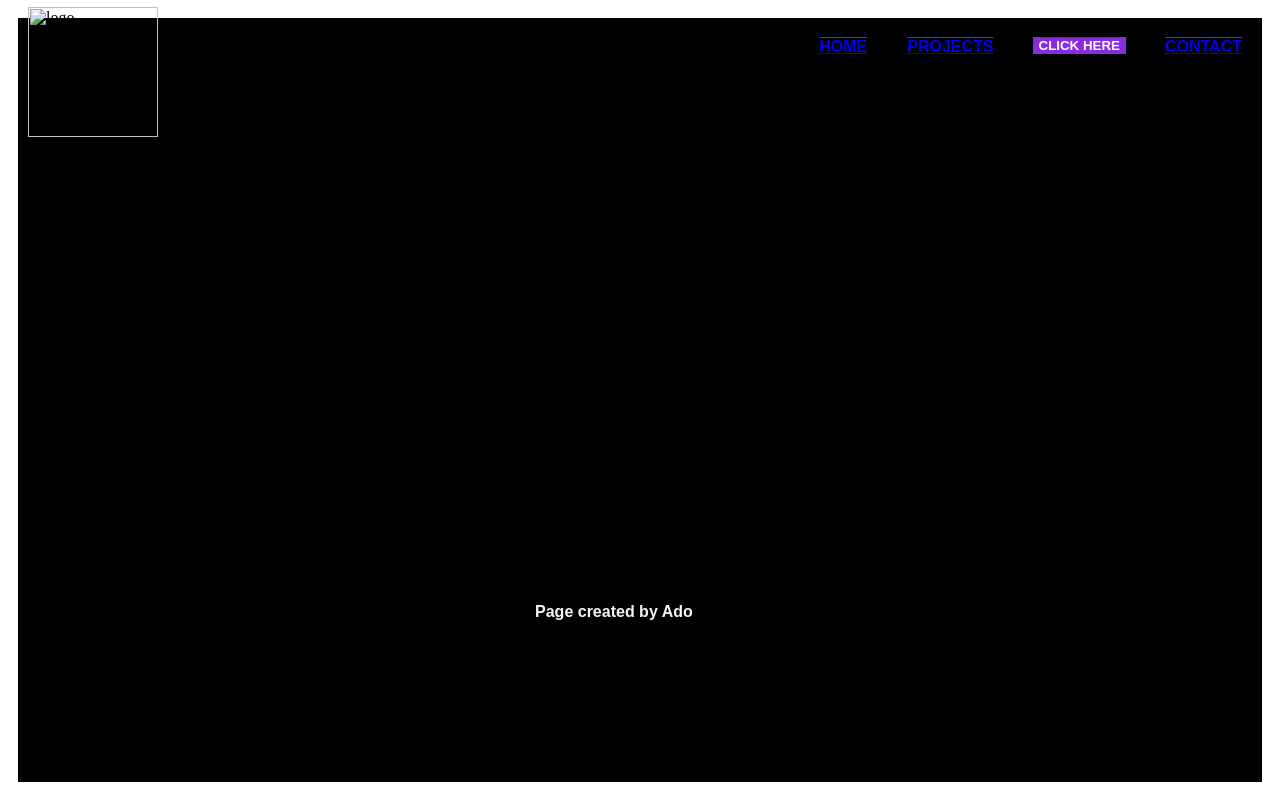
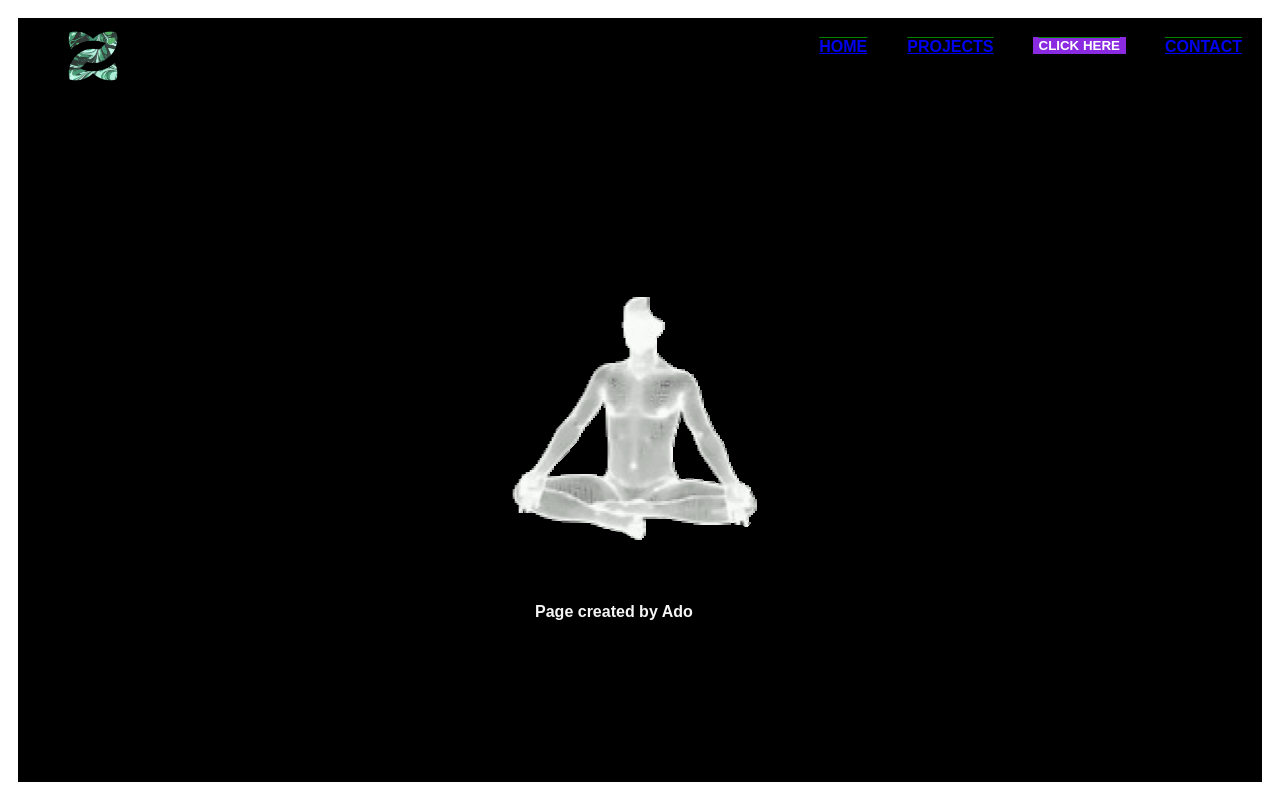
Before and after one commit to adocodes/landingpage, a plain HTML site: page index.html in a window 1280 px wide. Drawn offline with Linux system fonts and the light colour scheme; the site is published under a folder, as on GitHub Pages, so addresses that start at the root find nothing.

Commit message:
third commit

```diff
--- a/index.html
+++ b/index.html
@@ -7,7 +7,7 @@
     <title>Landing Page</title>
 </head>
 <body>
-    <div class="logo"><img src="/zen.PNG" alt="logo"> </div>
+    <div class="logo"><img src="./zen.PNG" alt="logo"> </div>
 
     <main>
         <ul>
--- a/styles.css
+++ b/styles.css
@@ -1,7 +1,7 @@
 * {
   margin: 0;
   top: 0;
-  background-image: url(/black.gif) ;
+  background-image: url(./black.gif) ;
   background-repeat: no-repeat;
   background-attachment: fixed;
   background-position: center;
```
